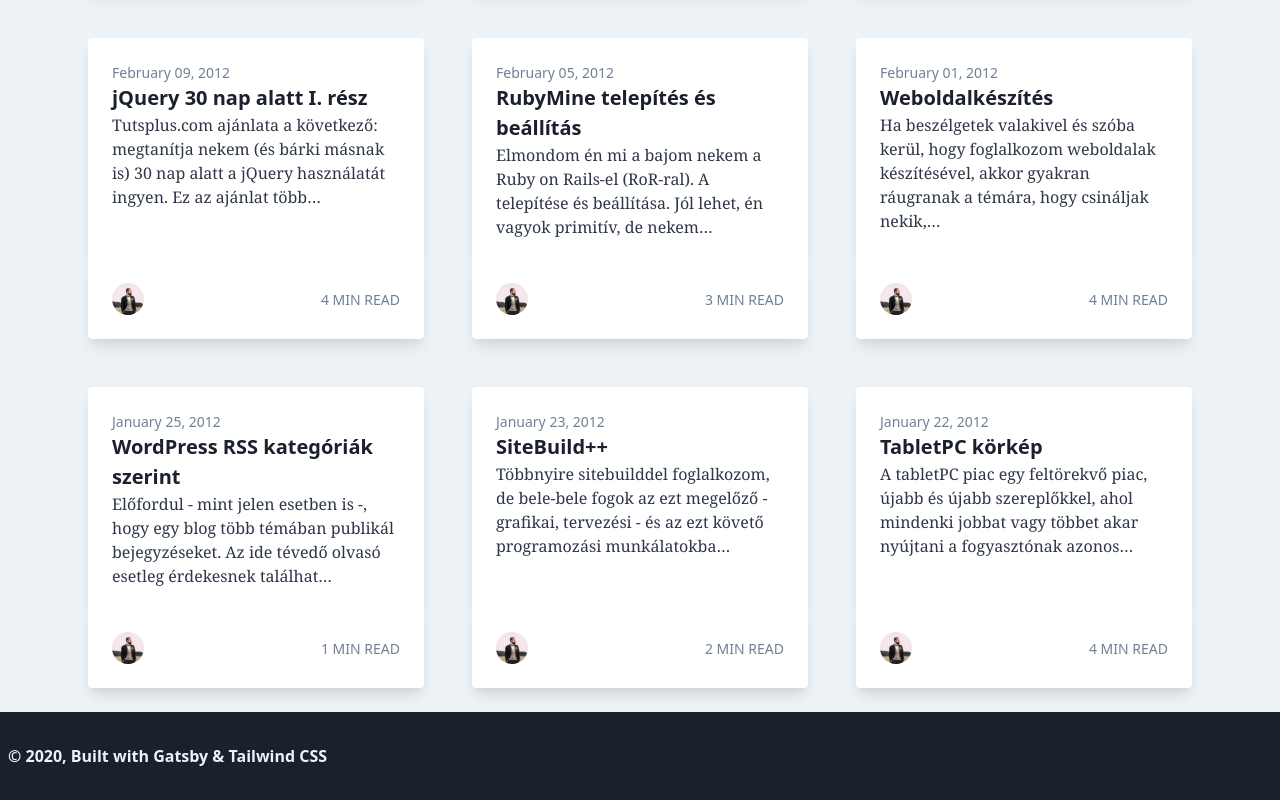
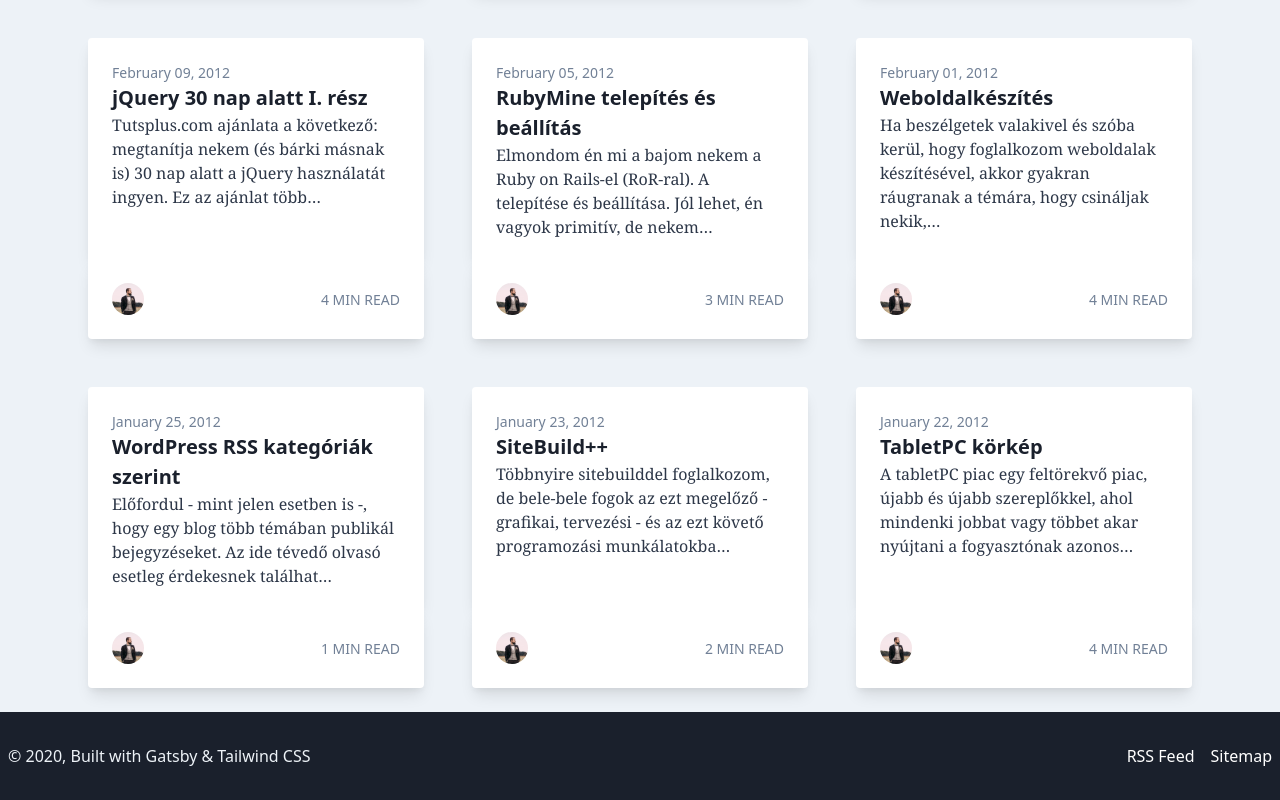
Before and after one commit to nandito/nandito-info, a Gatsby site: page / in a window 1280 px wide. Shown: the part 3081-3881 px from the top of the page. Built offline with nearby package versions, Linux system fonts and the light colour scheme; Gatsby itself is replaced by a stand-in of ours.

Commit message:
Add rss and sitemap links to footer

```diff
--- a/src/components/layout.js
+++ b/src/components/layout.js
@@ -1,4 +1,5 @@
 import React from "react"
+import { Link } from 'gatsby'
 import Header from './header'
 import '../styles/global.css'
 
@@ -17,19 +18,42 @@ class Layout extends React.Component {
         </main>
 
         <footer className="bg-gray-900">
-          <div className="container mx-auto flex items-center px-2 py-8">
-            <div className="w-full mx-auto flex flex-wrap items-center">
-              <div className="flex w-full md:w-1/2 justify-center md:justify-start text-white font-extrabold">
-                <a
-                  className="text-gray-900 no-underline hover:text-gray-900 hover:no-underline"
-                  href="https://www.gatsbyjs.org"
+          <div className="container mx-auto flex flex-wrap items-center space-between px-2 py-8">
+            <div className="w-full md:w-1/2 text-white text-center md:text-left">
+              <span className="text-base text-gray-200">
+                © {new Date().getFullYear()}, Built with
+                {' '}
+                <a className="no-underline hover:underline" href="https://www.gatsbyjs.org">
+                  Gatsby
+                </a>
+                {' & '}
+                <a className="no-underline hover:underline" href="https://tailwindcss.com/">
+                  Tailwind CSS
+                </a>
+              </span>
+            </div>
+
+            <ul
+              className="flex-1 flex justify-center md:justify-end mt-3 md:mt-0"
+            >
+              <li>
+                <Link
+                  className="text-white hover:underline mr-4"
+                  to="/rss.xml"
                 >
-                  <span className="text-base text-gray-200">
-                    © {new Date().getFullYear()}, Built with Gatsby & Tailwind CSS
-                  </span>
-                </a>
-              </div>
-            </div>
+                  RSS Feed
+                </Link>
+              </li>
+
+              <li>
+                <Link
+                  className="text-white hover:underline"
+                  to="/sitemap.xml"
+                >
+                  Sitemap
+                </Link>
+              </li>
+            </ul>
           </div>
         </footer>
       </div>
```
